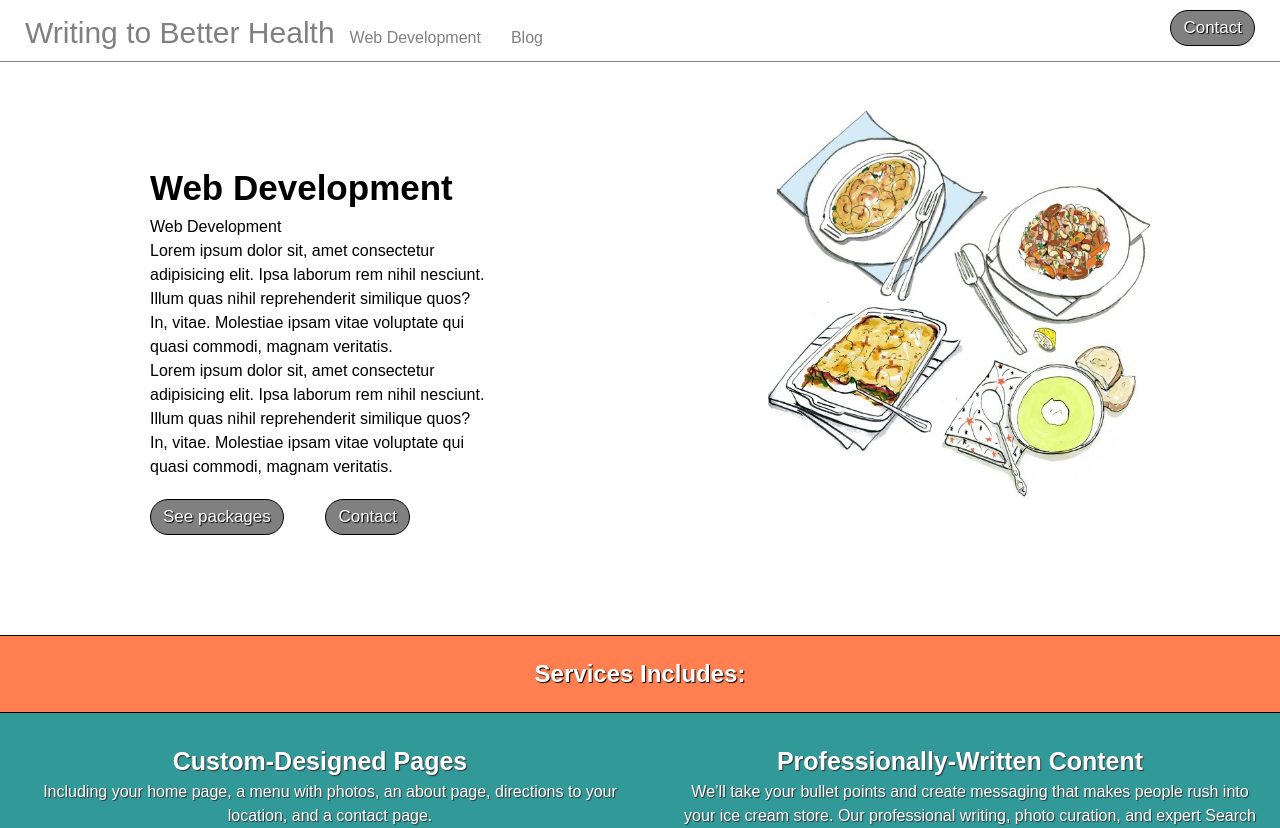
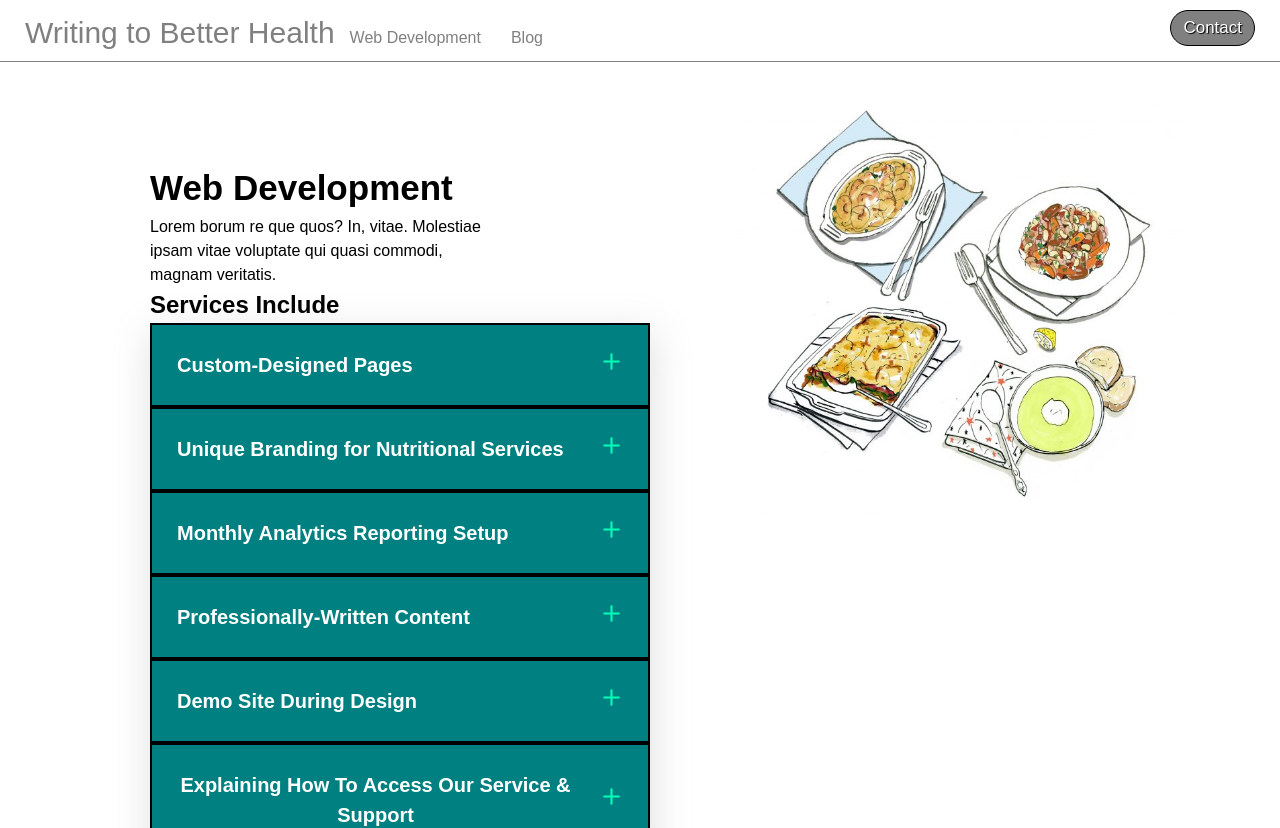
Before and after one commit to elsahv/WRITING-TO-BETTER-HEALTH-nextjs-sanity-styled-components, a Next.js app: page /web-development in a window 1280 px wide. Shown: the top 828 px of the page. Built offline with nearby package versions, Linux system fonts and the light colour scheme.

Commit message:
added accordian component

```diff
--- /dev/null
+++ b/components/accordianContent/Accordian.js
@@ -0,0 +1,106 @@
+import React, { useState } from "react";
+import { Data } from "./data";
+import styled from "styled-components";
+import { IconContext } from "react-icons";
+import { FiPlus, FiMinus } from "react-icons/fi";
+
+const Wrapper = styled.div`
+  background: green;
+  width: 100%;
+  height: 650px;
+`;
+
+const AccordionSection = styled.div`
+  display: flex;
+  flex-direction: column;
+  align-items: center;
+  justify-content: center;
+  position: relative;
+  // background: pink;
+`;
+
+const Container = styled.div`
+  position: absolute;
+  top: 10%;
+  left: 0;
+  box-shadow: 2px 10px 35px 1px rgba(153, 153, 153, 0.3);
+`;
+
+const Wrap = styled.div`
+  background: teal;
+  color: #fff;
+  border: solid 2px black;
+  display: flex;
+  justify-content: space-between;
+  align-items: center;
+  // width: 100%;
+  text-align: center;
+  cursor: pointer;
+  width: 500px;
+
+  h1 {
+    padding: 25px;
+    font-size: 20px;
+  }
+
+  span {
+    margin-right: 1.5rem;
+  }
+`;
+
+const Dropdown = styled.div`
+  background: aquamarine;
+  color: #000;
+  // text-shadow: 1px 1px 1px #000;
+  width: 500px;
+
+  // height: 100px;
+  display: flex;
+  padding: 25px;
+
+  flex-direction: column;
+  justify-content: center;
+  align-items: center;
+  border: 2px solid black;
+
+  p {
+    font-size: 18px;
+  }
+`;
+
+const Accordian = () => {
+  const [clicked, setclicked] = useState(false);
+  const toggle = (index) => {
+    if (clicked === index) {
+      return setclicked(null);
+    }
+    setclicked(index);
+  };
+  return (
+    <Wrapper>
+      <IconContext.Provider value={{ color: "#00ffb9", size: "25px" }}>
+        <AccordionSection>
+          <Container>
+            {Data.map((item, index) => {
+              return (
+                <>
+                  <Wrap onClick={() => toggle(index)} key={index}>
+                    <h1>{item.service}</h1>
+                    <span>{clicked === index ? <FiMinus /> : <FiPlus />}</span>
+                  </Wrap>
+                  {clicked === index ? (
+                    <Dropdown>
+                      <p>{item.description}</p>
+                    </Dropdown>
+                  ) : null}
+                </>
+              );
+            })}
+          </Container>
+        </AccordionSection>
+      </IconContext.Provider>
+    </Wrapper>
+  );
+};
+
+export default Accordian;
--- /dev/null
+++ b/components/accordianContent/data.js
@@ -0,0 +1,39 @@
+export const Data = [
+  {
+    id: 1,
+    service: "Custom-Designed Pages",
+    description:
+      "Including your home page, a menu with photos, an about page, directions to your location, and a contact page.... Choose at least one optional page for your website: A blog, calendar for upcoming events or sales, or join our team page, or a menu for products other than ice cream.",
+  },
+  {
+    id: 2,
+    service: "Unique Branding for Nutritional Services",
+    description:
+      "Your website will be fully customized with your logo, color palette, pictures, and content. While we use templates to keep our rates competitive, your website will be customized uniquely yours.",
+  },
+  {
+    id: 3,
+    service: "Monthly Analytics Reporting Setup",
+    description:
+      "Each month you’ll receive a detailed analytics report via email. It will show how many people visited your website, and provide insights into where traffic comes from, and what parts of your site visitors are most interested in.",
+  },
+  {
+    id: 4,
+    service: "Professionally-Written Content",
+    description:
+      "We’ll take your bullet points and create messaging that makes people rush into your ice cream store. Our professional writing, photo curation, and expert Search Engine Optimization ensure customers will fall in love with your brand.",
+  },
+  {
+    id: 5,
+    service: "Demo Site During Design",
+    description:
+      "  Both your visitors and Google value websites that are properly optimized....  Your monthly service package includes behind-the-scenes tech support, design time from our team, and the confidence that your website will be your 24/7 sales person.",
+  },
+  {
+    id: 6,
+
+    service: "Explaining How To Access Our Service & Support",
+    description:
+      " Both your visitors and Google value websites that are properly optimized....  Your monthly service package includes behind-the-scenes tech support, design time from our team, and the confidence that your website will be your 24/7 sales person.",
+  },
+];
--- a/components/sections/webDevPage/WebDevHero.js
+++ b/components/sections/webDevPage/WebDevHero.js
@@ -3,6 +3,7 @@ import { Grid, LeftSide, RightSide } from "../../styles/Grid.styled";
 import img1 from "../../../public/images/sketch2.jpg";
 import { SmImgWrapper } from "../../styles/images/SectionImages.styled";
 import { ContactBtn } from "../../styles/buttons/ContactBtn.styled";
+import Accordian from "../../accordianContent/Accordian";
 import styled from "styled-components";
 import content from "./data/webDevHero";
 
@@ -38,9 +39,29 @@ export default function WebDevHero({ title, headline, p1, p2 }) {
             {content.map((item, index) => (
               <div key={item} item={item}>
                 <BannerTitle>{item.title}</BannerTitle>
-                <div>{item.title}</div>
                 <p>{item.p1}</p>
-                <p>{item.p2}</p>
+                <h2>{item.headline}</h2>
+
+                <Accordian />
+
+                {/* <div
+                  style={{
+                    display: "flex",
+                    justifyContent: "space-between",
+                    background: "teal",
+                  }}
+                >
+                  <ul>
+                    <li>Custom-Designed Pages</li>
+                    <li>Unique Branding Specific To Your Ice Cream Store</li>
+                    <li>Monthly Analytics Reporting Setup</li>
+                  </ul>
+                  <ul>
+                    <li>Professionally-Written Content</li>
+                    <li>Demo Site During Design</li>
+                    <li>Explaining How To Access Our Service & Support</li>
+                  </ul>
+                </div> */}
               </div>
             ))}
 
--- a/components/sections/webDevPage/data/webDevHero.js
+++ b/components/sections/webDevPage/data/webDevHero.js
@@ -2,8 +2,8 @@ const content = [
   {
     id: 1,
     title: "Web Development",
-    headline: "Pretty much everything you need to get your business online",
-    p1: " Lorem ipsum dolor sit, amet consectetur adipisicing elit. Ipsa laborum rem nihil nesciunt. Illum quas nihil reprehenderit similique quos? In, vitae. Molestiae ipsam vitae voluptate qui quasi commodi, magnam veritatis.",
+    headline: "Services Include",
+    p1: " Lorem borum re que quos? In, vitae. Molestiae ipsam vitae voluptate qui quasi commodi, magnam veritatis.",
     p2: " Lorem ipsum dolor sit, amet consectetur adipisicing elit. Ipsa laborum rem nihil nesciunt. Illum quas nihil reprehenderit similique quos? In, vitae. Molestiae ipsam vitae voluptate qui quasi commodi, magnam veritatis.",
   },
 ];
--- a/pages/web-development.js
+++ b/pages/web-development.js
@@ -8,7 +8,7 @@ export default function webDevelopment() {
   return (
     <>
       <WebDevHero />
-      <ServicesInclude />
+      {/* <ServicesInclude /> */}
       <MthlyUpdatesInclude />
       <PkgRate />
       <StandardOptimalPgs />
```
